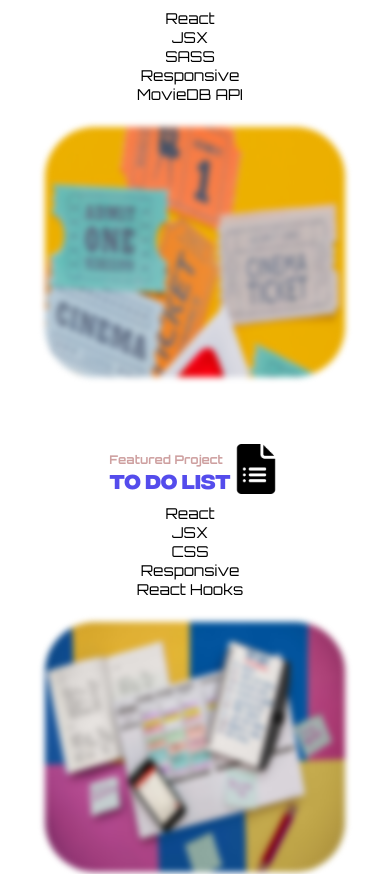
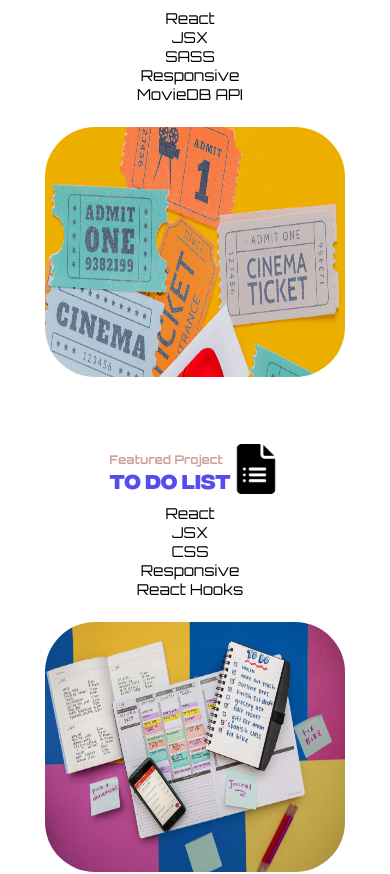
Before and after one commit to burgundythedev/Portfolio, a React (Create React App) app: page / in a window 390 px wide. Shown: the part 4744-5618 px from the top of the page. Built offline with nearby package versions, Linux system fonts and the light colour scheme.

Commit message:
fix responsive/blur

```diff
--- a/src/UI/PresentationWrapper.scss
+++ b/src/UI/PresentationWrapper.scss
@@ -8,9 +8,13 @@
   @media only screen and (max-width: 650px) {
     height: 90vh;
   }
+  @media only screen and (max-width: 1780px) and (max-height: 760px){
+    height: 140vh;
+  }
   @media only screen and (max-width: 1280px) and (max-height: 800px){
     height: 130vh;
   }
+
   @media only screen and (max-width: 1030px) and (max-height: 600px){
     height: 170vh;
   }
--- a/src/components/Blog/Blog.js
+++ b/src/components/Blog/Blog.js
@@ -58,8 +58,8 @@ const Blog = () => {
               <h4 className="blog__new">What's new in 2023</h4>
               <span className="blog__tag blog__tag--1">Technology</span>
               <p className="blog__description">
-                I keep learning and created new Projects that I will post
-                update. Stay tuned!
+                I keep learning and created new Projects that I will update.
+                Stay tuned!
               </p>
             </div>
             <div className="blog__footer">
--- a/src/components/Header/Header.scss
+++ b/src/components/Header/Header.scss
@@ -31,10 +31,13 @@
     height: 725px;
     border: 1px solid #5928e5;
     margin-top: 20px;
-
     @media only screen and (max-width: 1400px) {
       height: 735px;
     }
+    @media only screen and (max-width: 1780px) and (max-height: 760px){
+      height: 520px;
+    }
+
 
   }
 
--- a/src/components/Project/Project.scss
+++ b/src/components/Project/Project.scss
@@ -307,8 +307,7 @@
     width: 500px;
     height: 350px;
     border-radius: 50px;
-    -webkit-filter: blur(2px);
-    filter: blur(3px);
+
 
     @media only screen and (max-width: 1420px) {
       width: 450px;
```
